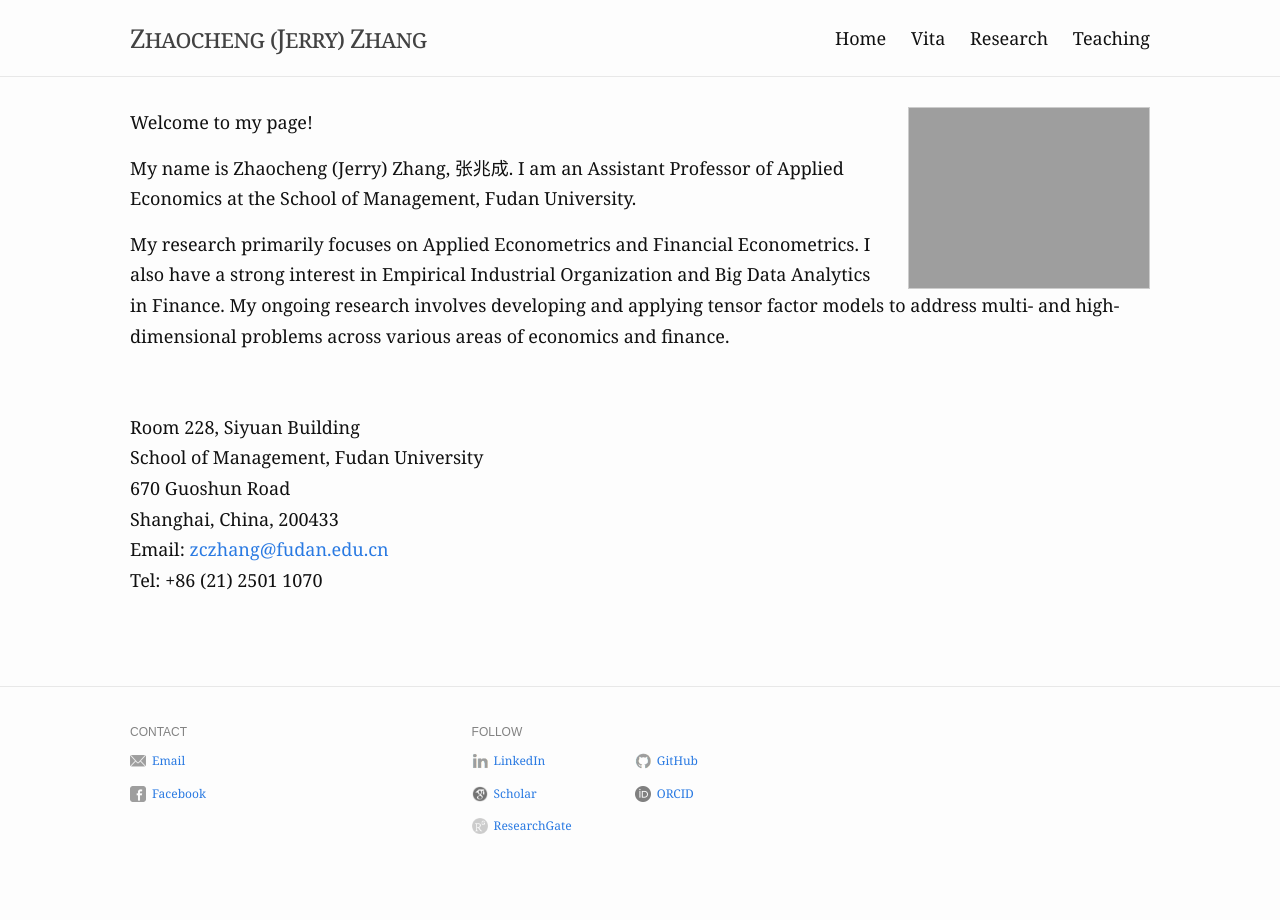
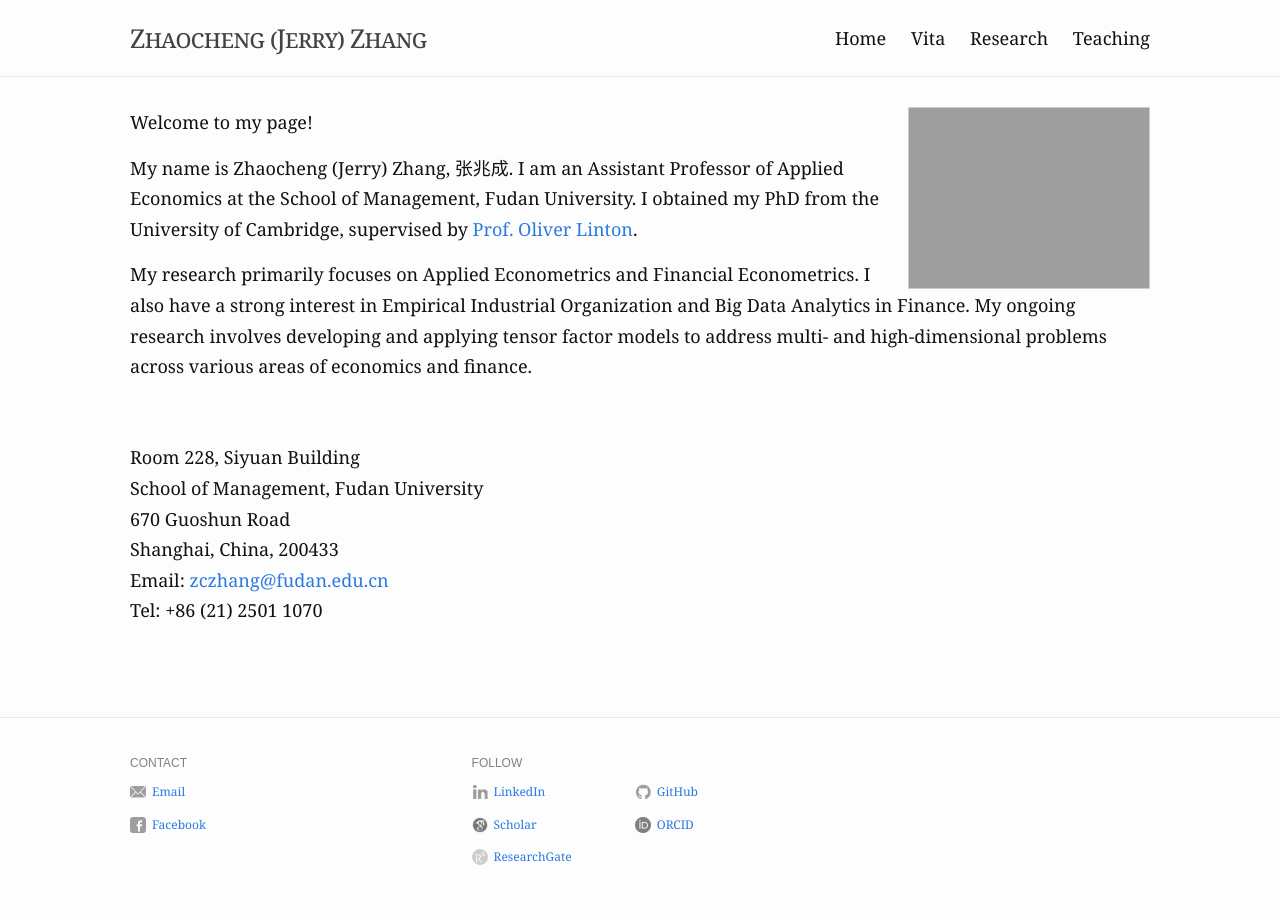
Before and after one commit to zhaocheng-zhang/zhaocheng-zhang.github.io, a Jekyll site: the page built from index.md, in a window 1280 px wide. Built offline with Jekyll 4.4.1, drawn with Linux system fonts in a browser that asks for light colours.

Commit message:
Update index.md

```diff
--- a/index.md
+++ b/index.md
@@ -9,7 +9,7 @@ profile_picture:
 
 Welcome to my page!
 
-My name is Zhaocheng (Jerry) Zhang, 张兆成. I am an Assistant Professor of Applied Economics at the School of Management, Fudan University.
+My name is Zhaocheng (Jerry) Zhang, 张兆成. I am an Assistant Professor of Applied Economics at the School of Management, Fudan University. I obtained my PhD from the University of Cambridge, supervised by [Prof. Oliver Linton](https://www.econ.cam.ac.uk/people/faculty/obl20).
 
 <!-- I am a PhD candidate at Faculty of Economics, University of Cambridge, supervised by [Prof. Oliver Linton](https://www.econ.cam.ac.uk/people/faculty/obl20). -->
 
```
